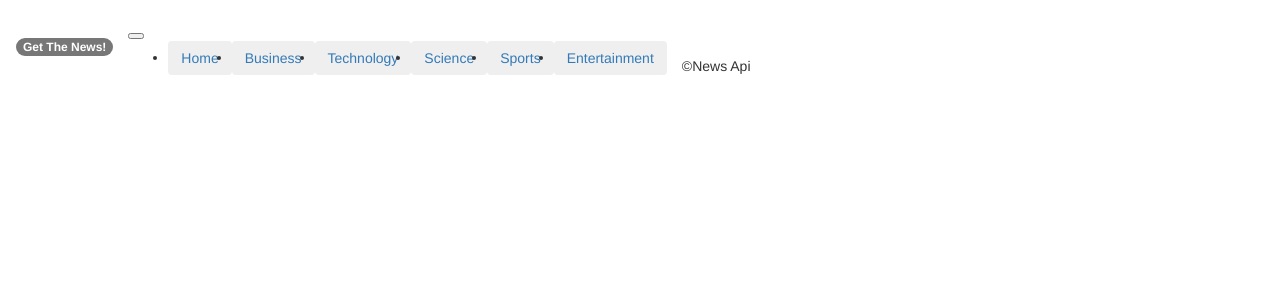
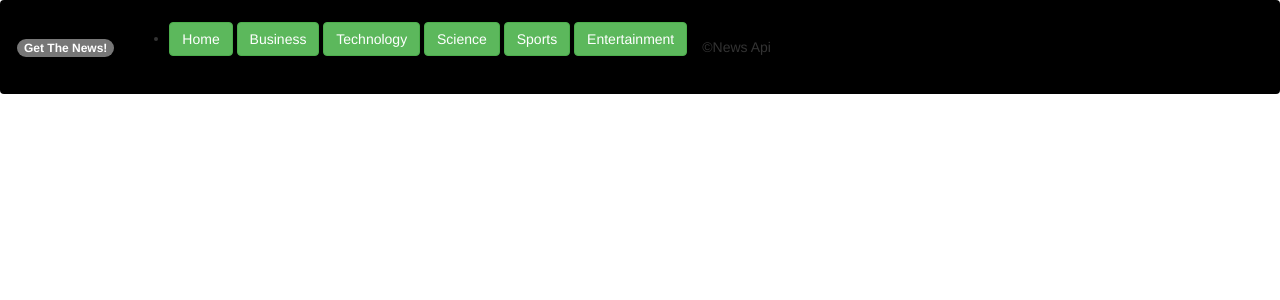
Before and after one commit to oodennis20/News, a Flask app: template app/templates/article.html in a window 1280 px wide. Shown: the top 300 px of the page. Run offline with Flask 2, Linux system fonts and the light colour scheme; the template is opened without the code that fills it, so the values that code supplies are empty; some libraries are stand-ins or nearby versions.

Commit message:
making several changes to my cards and updating Readme file

```diff
--- a/app/__init__.py
+++ b/app/__init__.py
@@ -10,8 +10,10 @@ def create_app(config_name):
 
     # Creating the app configurations
     app.config.from_object(config_options[config_name])
+
     # initializing flask extensions
     bootstrap.init_app(app)
+
     # Registering the blueprint
     from .main import main as main_blueprint
     app.register_blueprint(main_blueprint)
--- a/app/main/views.py
+++ b/app/main/views.py
@@ -1,6 +1,5 @@
 from flask import render_template,request,redirect,url_for
 from . import main
-
 from flask import render_template,request,redirect,url_for
 from ..request import get_source,article_source,get_category,get_headlines
 
@@ -15,7 +14,7 @@ def index():
     return render_template('index.html',sources=source, headlines = headlines)
 
 @main.route('/article/<id>')
-def article(source_id):
+def article(id):
     '''
     view article page function that returns article details page and its data
     '''
@@ -35,4 +34,4 @@ def category(cat_name):
     title = f'{cat_name}'
     cat = cat_name
     # source = get_categories()
-    return render_template('category.html',title = title,category=category, cat= cat_name)
+    return render_template('categories.html',title = title,category=category, cat= cat_name)
--- a/app/templates/article.html
+++ b/app/templates/article.html
@@ -3,15 +3,17 @@
 <br>
 <br>
 <body>
+    <div class="card" style="margin-left:5%">
         <h1 align="center" class="text-capitalize"> {{id}} </h3>
         <div class="container">
-    <div class="card-columns">
+            <div class="card">
+                <div class="col-9">
                     {% for article in articles %}
 
-      <div class="card">
-        <img class="card" src="{{article.image}}" alt="Card image cap" size="100px180">
+                    <div class="col-md-4" style="border-style: outset;">
+                        <img class="card" src="{{article.image}}" alt="Card image cap" width="350px" height="200px" margin-right="500px">
                         <div class="card-body">
-          <h5 class="card-title">{{article.author}}</h5>
+                            <h5 class="card-title"><strong>{{article.author}}</strong></h5>
                             <p class="card-text">{{article.description}}</p>
                             <a href="{{article.url}}">
                             <p class="card-text">Click here for more details!</p>
@@ -24,5 +26,7 @@
                     {% endfor %}
                 </div>
             </div>
+        </div>
+    </div>
   {% endblock %}
 </body>
--- a/app/templates/macros.html
+++ b/app/templates/macros.html
@@ -18,4 +18,5 @@
                 </div>
             </div>
         </div>
+    </div>
 {% endfor %} {% endmacro %} -->
--- a/app/templates/navbar.html
+++ b/app/templates/navbar.html
@@ -1,30 +1,31 @@
-<div class="">
-
+<div class="navbar" style="background-color: black;" role="navigation">
+<div class="container-fluid"></div>
   <nav class="navbar navbar-expand-lg navbar-dark bg-dark fixed-top">
     <h3> <a class="navbar-brand" href="/"><span class="badge badge-success">Get The News!</span></a></h3>
-          <button class="navbar-toggler" type="button" data-toggle="collapse" data-target="#navbarText" aria-controls="navbarText" aria-expanded="false" aria-label="Toggle navigation">
+
       <span class="navbar-toggler-icon"></span>
       </button>
       <div class="collapse navbar-collapse" id="navbarText">
         <ul class="navbar-nav mr-auto">
-              <li class="nav-item active">
-                <a class="nav-link" href="/"><button type="button" class="btn btn-outline-success">Home </button><span class="sr-only">(current)</span></a>
+          <li>
+            <a class="nav-link" href="/"><button type="button" class="btn btn-success">Home </button><span class="sr-only">(current)</span></a>
+
+
+            <a class="nav-link" href="/{{'categories/Business'}}"><button type="button" class="btn btn-success">Business</button></a>
+
+            <a class="nav-link" href="/{{'categories/Technology'}}"><button type="button" class="btn btn-success">Technology</button></a>
+
+
+            <a class="nav-link" href="/{{'categories/Science'}}"><button type="button" class="btn btn-success">Science</button></a>
+
+
+            <a class="nav-link" href="/{{'categories/Sports'}}"><button type="button" class="btn btn-success">Sports</button></a>
+
+
+            <a class="nav-link" href="/{{'categories/Entertainment'}}"><button type="button" class="btn btn-success">Entertainment</button></a>
+
           </li>
-              <li class="nav-item">
-                <a class="nav-link" href="/{{'categories/Business'}}"><button type="button" class="btn btn-outline-success">Business</button></a>
-              </li>
-              <li class="nav-item">
-                <a class="nav-link" href="/{{'categories/Technology'}}"><button type="button" class="btn btn-outline-success">Technology</button></a>
-              </li>
-              <li class="nav-item">
-                <a class="nav-link" href="/{{'categories/Science'}}"><button type="button" class="btn btn-outline-success">Science</button></a>
-              </li>
-              <li class="nav-item">
-                <a class="nav-link" href="/{{'categories/Sports'}}"><button type="button" class="btn btn-outline-success">Sports</button></a>
-              </li>
-              <li class="nav-item">
-                <a class="nav-link" href="/{{'categories/Entertainment'}}"><button type="button" class="btn btn-outline-success">Entertainment</button></a>
-              </li>
+
         </ul>
           <span class="navbar-text">
           ©News Api
```
Also changed, not shown: app/main/__init__.py (+1 -16 lines), app/request.py (+4 -4 lines), app/static/css/index.css (+7 -1 lines), app/templates/categories.html (+8 -4 lines), app/templates/index.html (+19 -14 lines), README.md, app/source_test.py (renamed from source_test.py), 1 other file. Lines whose indentation alone changed are shown as unchanged.
